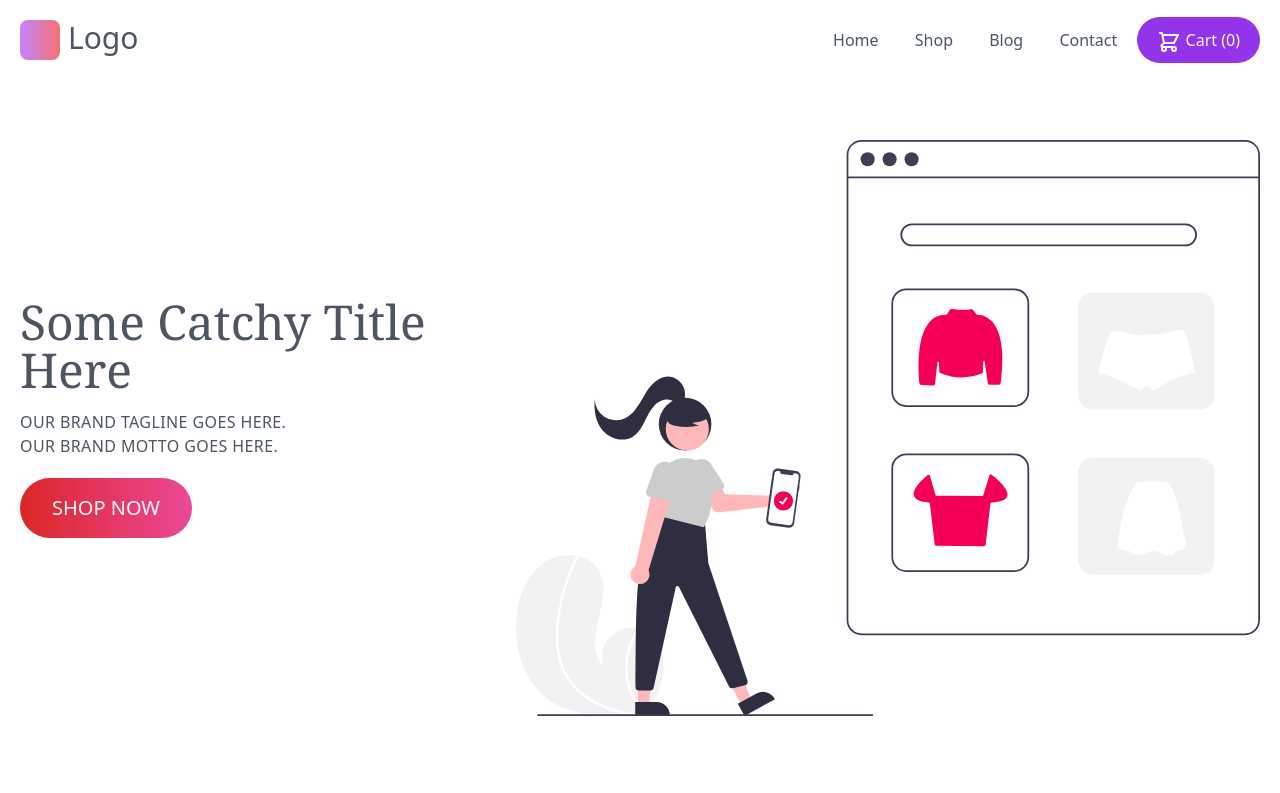
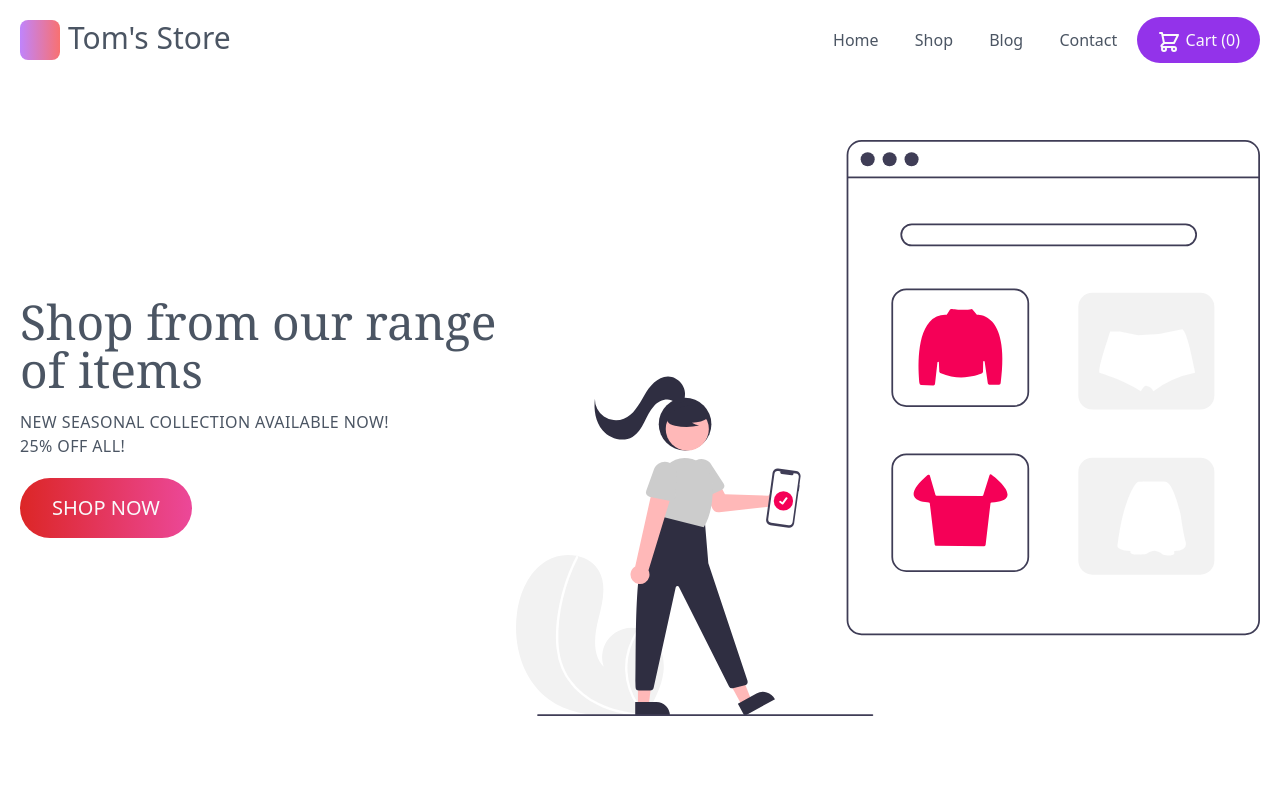
Before and after one commit to ThomasSzentirmay/E-Commerce-Site, a website: page index.html in a window 1280 px wide. Shown: the top 793 px of the page. Drawn offline with Linux system fonts and the light colour scheme.

Commit message:
finished

```diff
--- a/index.html
+++ b/index.html
@@ -4,7 +4,7 @@
   <meta charset="UTF-8">
   <meta http-equiv="X-UA-Compatible" content="IE=edge">
   <meta name="viewport" content="width=device-width, initial-scale=1.0">
-  <title>Learn Tailwind CSS</title>
+  <title>Tailwind Demo</title>
   <link rel="stylesheet" href="./css/tailwind.css" />
 </head>
 <body>
@@ -12,7 +12,7 @@
     <div class="md:flex md:flex-row md:justify-between text-center text-sm sm:text-base">
       <div class="flex flex-row justify-center">
         <div class="bg-gradient-to-r from-purple-400 to-red-400 w-10 h-10 rounded-lg"></div>
-        <h1 class="text-3xl text-gray-600 ml-2">Logo</h1>
+        <h1 class="text-3xl text-gray-600 ml-2">Tom's Store</h1>
       </div>
       <div class="mt-2">
         <a href="#" class="text-gray-600 hover:text-purple-600 p-4 px-3 sm:px-4">Home</a>
@@ -30,9 +30,9 @@
 
     <div class="md:flex md:flex-row mt-20">
       <div class="md:w-2/5 flex flex-col justify-center items-center">
-        <h2 class="font-serif text-5xl text-gray-600 mb-4 text-center md:self-start md:text-left">Some Catchy Title Here</h2>
-        <p class="uppercase text-gray-600 tracking-wide text-center md:self-start md:text-left">Our brand tagline goes here.</p>
-        <p class="uppercase text-gray-600 tracking-wide text-center md:self-start md:text-left">Our brand motto goes here.</p>
+        <h2 class="font-serif text-5xl text-gray-600 mb-4 text-center md:self-start md:text-left">Shop from our range of items</h2>
+        <p class="uppercase text-gray-600 tracking-wide text-center md:self-start md:text-left">New seasonal collection available now!</p>
+        <p class="uppercase text-gray-600 tracking-wide text-center md:self-start md:text-left">25% off all!</p>
         <a href="#" class="bg-gradient-to-r from-red-600 to-pink-500 rounded-full py-4 px-8 text-gray-50 uppercase text-xl md:self-start my-5">Shop Now</a>
       </div>
       <div class="md:w-3/5">
```
